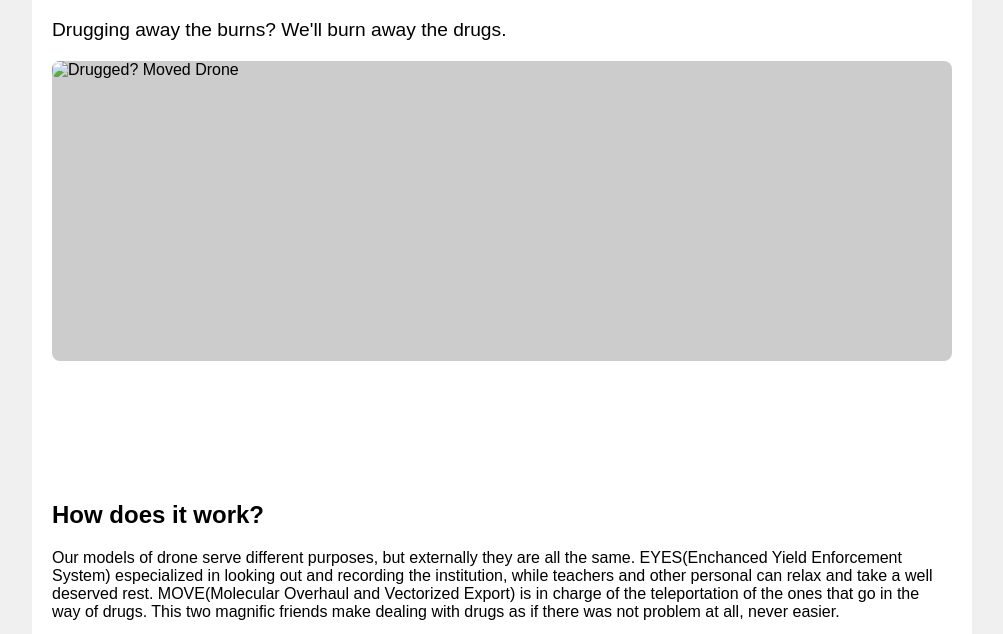
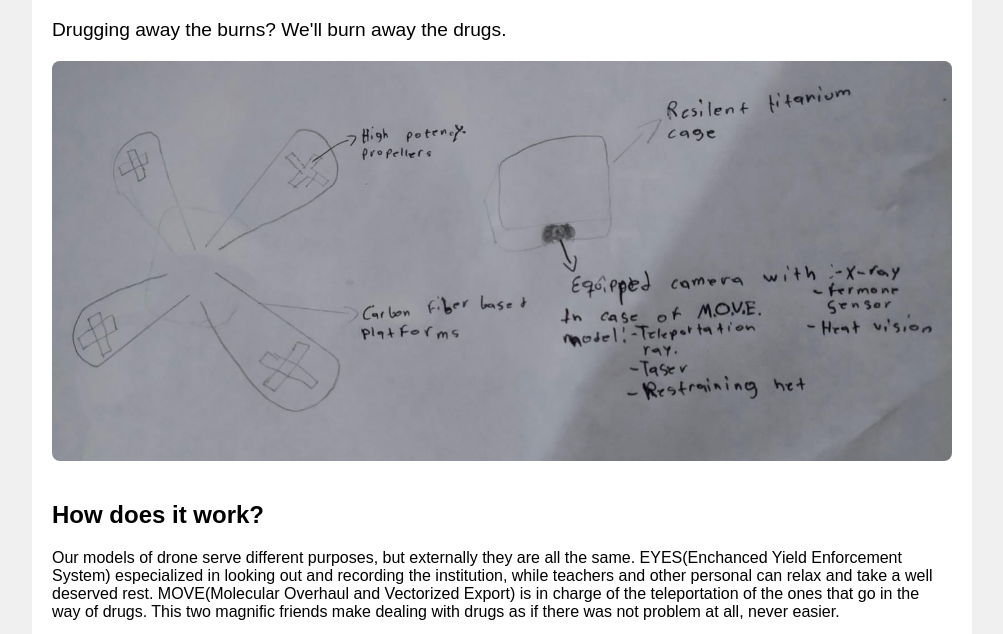
Before and after one commit to Skyter200/Drugged-Moved, a plain HTML site: page index.html in a window 1280 px wide. Shown: the part 101-735 px from the top of the page, without its empty margins (138-1141 px from the left). Drawn offline with Linux system fonts and the light colour scheme.

Commit message:
Update index.html

```diff
--- a/index.html
+++ b/index.html
@@ -26,7 +26,7 @@
     <h1 id="start">Drugged? Moved</h1>
     <p class="intro">Drugging away the burns? We'll burn away the drugs.</p>
 
-    <div class="image-placeholder"> <img src="/img/drone.jpg" alt="Drugged? Moved Drone" style="width: 100%; border-radius: 8px; margin-bottom:20px;"></div>
+    <div class="image-placeholder"> <img src="drone.jpg" alt="Drugged? Moved Drone" style="width: 100%; border-radius: 8px; margin-bottom:20px;"></div>
     <div style="height: 100px;"></div>
     <div><h2>How does it work?</h2>
         <p>Our models of drone serve different purposes, but externally they are all the same. EYES(Enchanced Yield Enforcement System) especialized in looking out and recording the institution, while teachers and other personal can relax and take a well deserved rest. MOVE(Molecular Overhaul and Vectorized Export) is in charge of the teleportation of the ones that go in the way of drugs. This two magnific friends make dealing with drugs as if there was not problem at all, never easier.</p></div>
```
